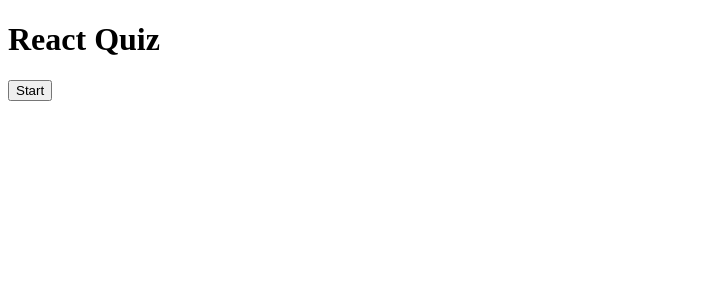
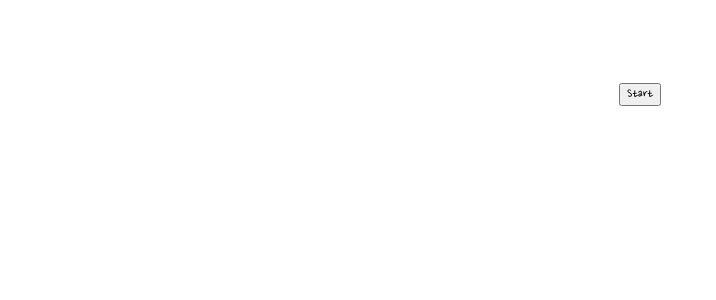
Before and after one commit to hgoguma/typescript-react-quiz-app, a React (Create React App) app: page / in a window 1280 px wide. Shown: the top 300 px of the page, without its empty margins (0-716 px from the left). Built offline with nearby package versions, Linux system fonts and the light colour scheme.

Commit message:
style 추가

```diff
--- /dev/null
+++ b/src/App.styles.ts
@@ -0,0 +1,47 @@
+import styled, { createGlobalStyle } from 'styled-components';
+import BGImage from './images/img.jpg'
+
+export const GlobalStyle = createGlobalStyle`
+    html {
+        height: 100%;
+    }
+    body {
+        // background-image: url(${BGImage});
+        // background-size: cover;
+        // background-repeat: no-repeat;
+        margin: 0;
+        padding: 0 20px;
+        display: flex;
+        justify-content: center;
+    }
+
+    * {
+        box-sizing: border-box;
+        font-family: 'Nanum Pen Script', cursive;
+    }
+`;
+
+export const Wrapper = styled.div`
+    display: flex;
+    flex-direction: column;
+    align-items: center;
+
+    > p {
+        color: #fff;
+    }
+
+    .score {
+        color: #fff;
+        font-size: 2rem;
+        font-weight: bold;
+        margin: 0;
+    }
+
+    h1 {
+        color: #fff;
+    }
+
+    .start, .next {
+        cursor: pointer;
+    }
+`;
--- a/src/App.tsx
+++ b/src/App.tsx
@@ -6,6 +6,7 @@
 
 // Types
 import { QuestionState, Difficulty } from './API';
+import { GlobalStyle, Wrapper } from './App.styles';
 
 export type AnswerObject = {
   question: string;
@@ -82,7 +83,9 @@
 
 
   return (
-    <div className="App">
+    <>
+      <GlobalStyle />
+      <Wrapper>
         <h1>React Quiz</h1>
         {
           gameOver || userAnswers.length === TOTAL_QUESTIONS ? (
@@ -91,7 +94,7 @@
             </button>
           ) : null
         }
-      { !gameOver ? <p className="score">Score : </p> : null }
+        { !gameOver ? <p className="score">Score : {score} </p> : null }
         { loading && <p>Loading Questions ... </p> }
         {!loading && !gameOver && (
           <QuestionCard
@@ -109,9 +112,9 @@
           </button>
         ) : null }
 
-    </div>
+      </Wrapper>
+    </>
   );
-
 }
 
 export default App;
--- /dev/null
+++ b/src/components/QuestionCard.styles.ts
@@ -0,0 +1,37 @@
+import styled from 'styled-components';
+
+export const Wrapper = styled.div`
+    max-width: 1100px;
+    background: #ebfeff;
+    border-radius: 10px;
+    border: 2px solid #0085a3;
+`;
+
+type ButtonWrapperProps = {
+    correct: boolean;
+    userClicked: boolean;
+}
+
+export const ButtonWrapper = styled.div<ButtonWrapperProps>`
+
+    transition: all 0.3s ease;
+
+    :hover {
+        opacity: 0.8;
+    }
+
+    button {
+        cursor: pointer;
+        user-select: none;
+        font-size: 0.8rem;
+        width: 100%;
+        height: 40px;
+        margin: 5px 0;
+        background: ${ ({correct, userClicked}) =>
+            correct
+            ? 'linear-gradient(90deg, #56ffa4, #59bc86)'
+            : !correct && userClicked
+            ? 'linear-gradient(90deg, #ff5656, #c16868)'
+            : 'linear-gradient(90deg, #56ccff, #6eafb4)'};
+    }
+`;
--- a/src/components/QuestionCard.tsx
+++ b/src/components/QuestionCard.tsx
@@ -1,5 +1,7 @@
 import React from 'react';
 import { AnswerObject } from '../App';
+// Styles
+import { Wrapper, ButtonWrapper } from './QuestionCard.styles'
 
 type Props = {
     question: string;
@@ -14,7 +16,7 @@
 const QuestionCard: React.FC<Props>  = ({
     question, answers, callback, userAnswer, questionNumber, totalQuestions
     }) => (
-    <div>
+    <Wrapper>
         <p className="number">
             Question: {questionNumber} / {totalQuestions}
         </p>
@@ -22,15 +24,20 @@
         <p dangerouslySetInnerHTML={{ __html: question }} />
         <div>
             {answers.map(answer => (
-                <div key={answer}>
+                // ?. -> userAnswer 값이 없으면 undefined가 넘어가는듯?
+                <ButtonWrapper
+                    key={answer}
+                    correct={userAnswer?.correctAnswer === answer }
+                    userClicked={userAnswer?.answer === answer}
+                >
                     {/* disabled={!!userAnswer} 도 가능 */}
                     <button disabled={userAnswer ? true : false } value={answer} onClick={callback}>
                         <span dangerouslySetInnerHTML={{__html: answer}} />
                     </button>
-                </div>
+                </ButtonWrapper>
             ))}
         </div>
-    </div>
+    </Wrapper>
 );
 
 export default QuestionCard;
```
Lines whose indentation alone changed are shown as unchanged.
